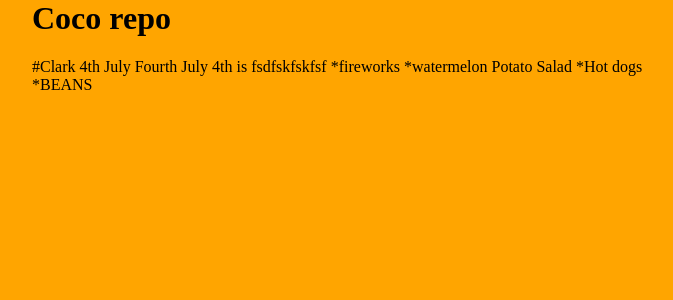
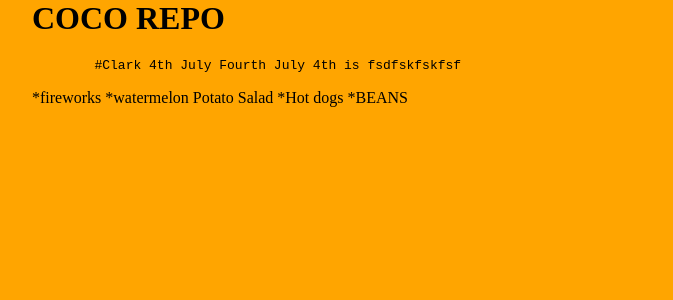
Before and after one commit to Jessiecorgy/coco, a Jekyll site: the page built from index.html, in a window 1280 px wide. Shown: the top 300 px of the page, without its empty margins (288-961 px from the left). Built offline with Jekyll 4.4.1, drawn with Linux system fonts in a browser that asks for light colours; part of the change alters nothing that is shown.

Commit message:
Update index.html

```diff
--- a/index.html
+++ b/index.html
@@ -1,7 +1,10 @@
 ---
 layout: default
 ---
-	<h1>{{ site.name | capitalize }}</h1>
+	<h1>{{ site.name | upcase }}</h1>
 
+
+	{% capture july %}
 		{% include_relative _posts/1776-07-04-fourth.md %}
-		{{ _posts/1776-07-04-fourth.md | markdownify }}
+	{% endcapture %}
+		{{ july | markdownify }}
```
